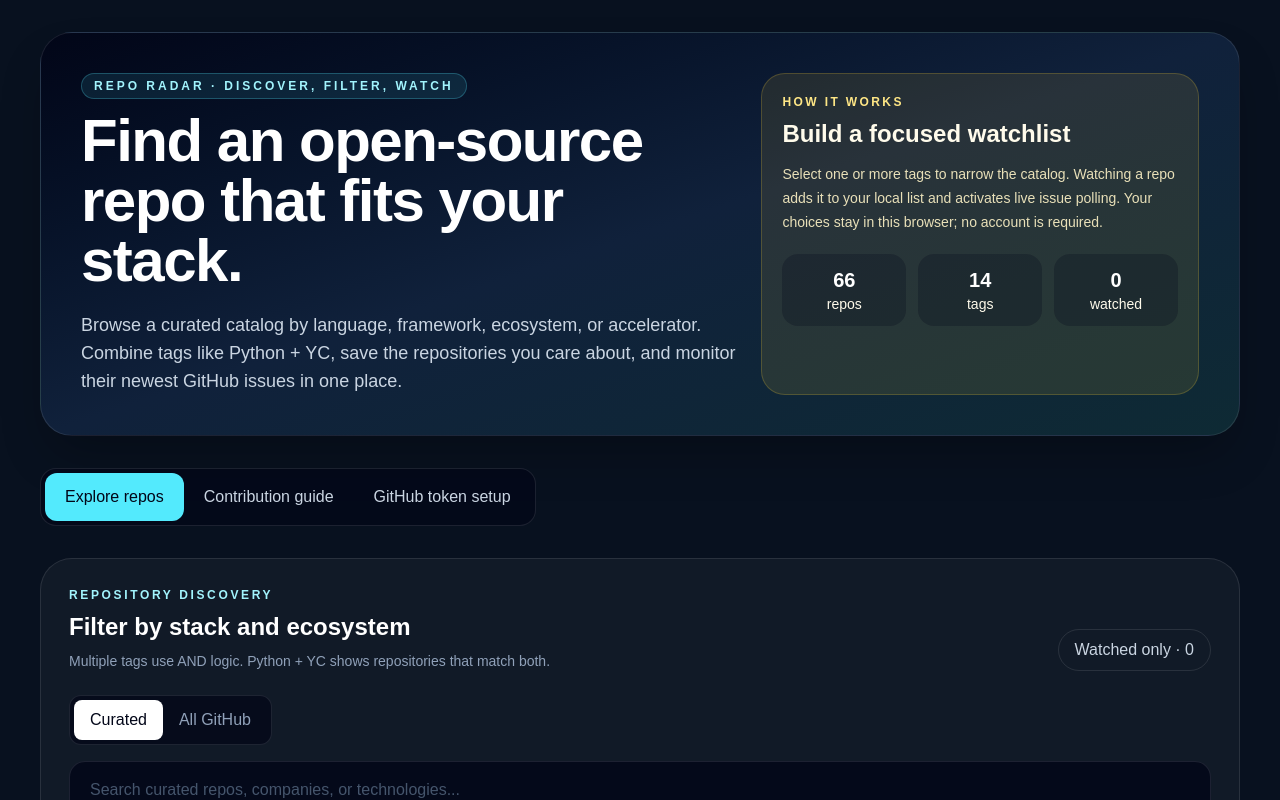
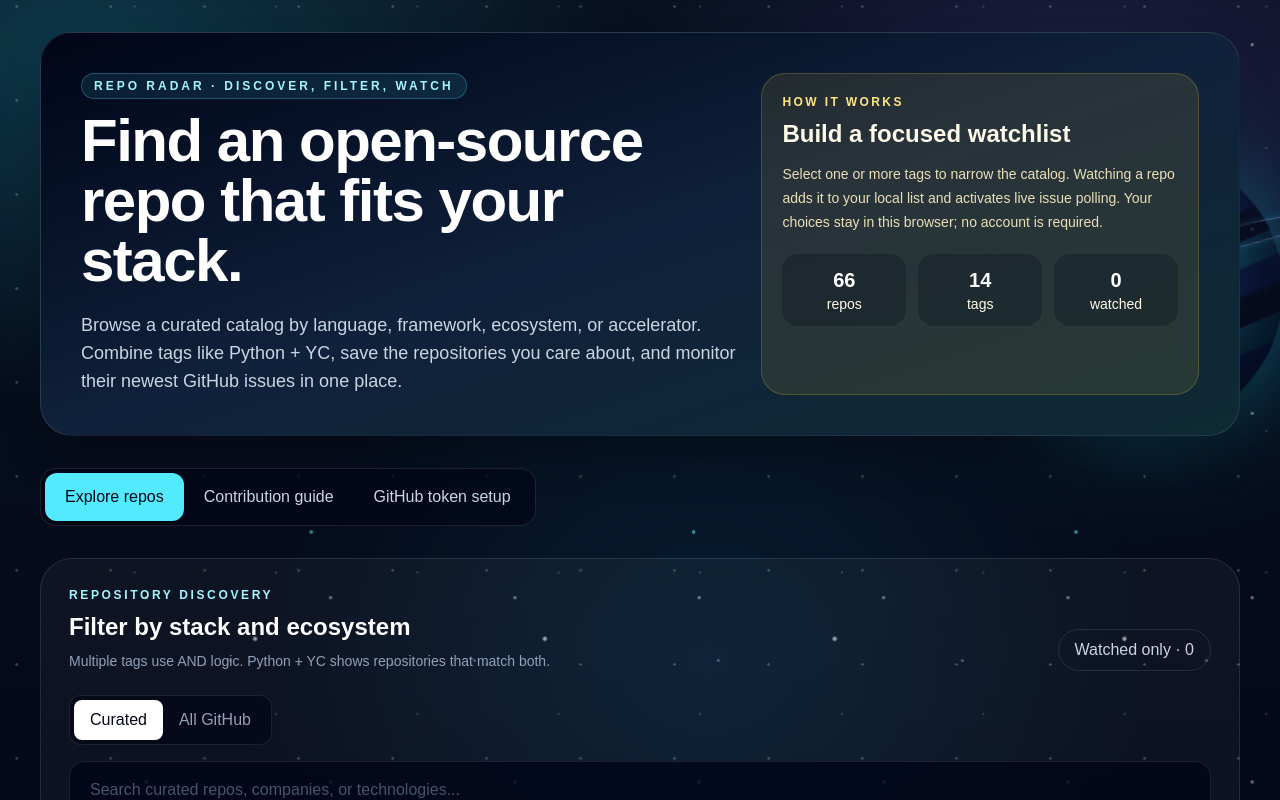
Before and after one commit to ZoroZoro95/RepoForYou, a Next.js app: page / in a window 1280 px wide. Shown: the top 800 px of the page. Built offline with nearby package versions, Linux system fonts and the light colour scheme.

Commit message:
Add animated space background

```diff
--- a/app/globals.css
+++ b/app/globals.css
@@ -28,6 +28,178 @@ body {
     var(--background);
   color: var(--foreground);
   font-family: Arial, Helvetica, sans-serif;
+}
+
+.space-scene {
+  position: fixed;
+  inset: 0;
+  z-index: 0;
+  overflow: hidden;
+  perspective: 700px;
+  pointer-events: none;
+  background:
+    linear-gradient(to bottom, rgba(2, 6, 23, 0.06), rgba(2, 6, 23, 0.72)),
+    #08111f;
+}
+
+.space-nebula {
+  position: absolute;
+  inset: -20%;
+  background:
+    radial-gradient(ellipse at 18% 16%, rgba(34, 211, 238, 0.2), transparent 28%),
+    radial-gradient(ellipse at 78% 24%, rgba(139, 92, 246, 0.17), transparent 26%),
+    radial-gradient(ellipse at 55% 76%, rgba(14, 165, 233, 0.11), transparent 34%);
+  filter: blur(24px);
+  animation: nebula-drift 24s ease-in-out infinite alternate;
+}
+
+.star-layer {
+  position: absolute;
+  inset: -50%;
+  background-repeat: repeat;
+  transform-style: preserve-3d;
+  will-change: transform, opacity;
+}
+
+.star-layer-far {
+  background-image:
+    radial-gradient(circle, rgba(255, 255, 255, 0.5) 0 1px, transparent 1.5px),
+    radial-gradient(circle, rgba(165, 243, 252, 0.45) 0 1px, transparent 1.5px);
+  background-position: 0 0, 43px 67px;
+  background-size: 91px 91px, 137px 137px;
+  animation: star-travel-far 42s linear infinite;
+}
+
+.star-layer-mid {
+  background-image:
+    radial-gradient(circle, rgba(255, 255, 255, 0.72) 0 1.2px, transparent 1.8px),
+    radial-gradient(circle, rgba(196, 181, 253, 0.65) 0 1px, transparent 1.7px);
+  background-position: 23px 31px, 79px 11px;
+  background-size: 173px 173px, 229px 229px;
+  animation: star-travel-mid 28s linear infinite;
+}
+
+.star-layer-near {
+  background-image:
+    radial-gradient(circle, rgba(255, 255, 255, 0.9) 0 1.5px, transparent 2.2px),
+    radial-gradient(circle, rgba(103, 232, 249, 0.85) 0 1.4px, transparent 2px);
+  background-position: 17px 83px, 121px 39px;
+  background-size: 263px 263px, 347px 347px;
+  animation: star-travel-near 18s linear infinite;
+}
+
+.space-planet {
+  position: absolute;
+  top: 5rem;
+  right: clamp(-8rem, -4vw, -2rem);
+  width: clamp(16rem, 30vw, 29rem);
+  aspect-ratio: 1;
+  transform: rotate(-14deg) translateZ(-30px);
+  transform-style: preserve-3d;
+  opacity: 0.72;
+  animation: planet-float 12s ease-in-out infinite;
+}
+
+.space-planet-body,
+.space-planet-glow,
+.space-planet-ring {
+  position: absolute;
+  inset: 15%;
+  border-radius: 50%;
+}
+
+.space-planet-glow {
+  background: rgba(34, 211, 238, 0.25);
+  filter: blur(38px);
+  transform: scale(1.15) translateZ(-25px);
+}
+
+.space-planet-body {
+  overflow: hidden;
+  background:
+    radial-gradient(circle at 32% 28%, rgba(207, 250, 254, 0.86), transparent 8%),
+    repeating-linear-gradient(168deg, rgba(34, 211, 238, 0.8) 0 7%, rgba(30, 64, 175, 0.82) 8% 15%, rgba(15, 23, 42, 0.94) 16% 24%);
+  box-shadow:
+    inset -3rem -2rem 4rem rgba(2, 6, 23, 0.9),
+    inset 1.2rem 1rem 2.6rem rgba(165, 243, 252, 0.22),
+    0 0 4rem rgba(34, 211, 238, 0.18);
+}
+
+.space-planet-ring {
+  inset: 42% -8%;
+  border: 2px solid rgba(196, 181, 253, 0.5);
+  box-shadow: 0 0 1.2rem rgba(34, 211, 238, 0.28);
+  transform: rotateX(68deg) rotateZ(-8deg) translateZ(30px);
+}
+
+.shooting-star {
+  position: absolute;
+  width: 8rem;
+  height: 1px;
+  opacity: 0;
+  background: linear-gradient(90deg, transparent, rgba(255, 255, 255, 0.85));
+  filter: drop-shadow(0 0 5px rgba(103, 232, 249, 0.8));
+  transform: rotate(-32deg);
+}
+
+.shooting-star-one {
+  top: 24%;
+  left: 12%;
+  animation: shoot 9s ease-in infinite 2s;
+}
+
+.shooting-star-two {
+  top: 58%;
+  left: 62%;
+  animation: shoot 13s ease-in infinite 7s;
+}
+
+@keyframes star-travel-far {
+  from { transform: translate3d(0, 0, -180px) scale(1.28); opacity: 0.45; }
+  to { transform: translate3d(-2%, 5%, 80px) scale(1.02); opacity: 0.72; }
+}
+
+@keyframes star-travel-mid {
+  from { transform: translate3d(2%, -2%, -100px) scale(1.18); opacity: 0.52; }
+  to { transform: translate3d(-4%, 8%, 130px) scale(1); opacity: 0.88; }
+}
+
+@keyframes star-travel-near {
+  from { transform: translate3d(-2%, -5%, -30px) scale(1.08); opacity: 0.54; }
+  to { transform: translate3d(3%, 12%, 180px) scale(0.95); opacity: 0.9; }
+}
+
+@keyframes nebula-drift {
+  from { transform: translate3d(-2%, -1%, -80px) rotate(-2deg) scale(1); }
+  to { transform: translate3d(3%, 2%, 20px) rotate(3deg) scale(1.08); }
+}
+
+@keyframes planet-float {
+  0%, 100% { transform: rotate(-14deg) translate3d(0, 0, -30px); }
+  50% { transform: rotate(-11deg) translate3d(-1rem, 1.2rem, 25px); }
+}
+
+@keyframes shoot {
+  0%, 78% { opacity: 0; transform: translate3d(-8rem, -4rem, 70px) rotate(-32deg); }
+  82% { opacity: 1; }
+  90%, 100% { opacity: 0; transform: translate3d(24rem, 14rem, 120px) rotate(-32deg); }
+}
+
+@media (max-width: 640px) {
+  .space-planet {
+    top: 9rem;
+    right: -9rem;
+    opacity: 0.48;
+  }
+}
+
+@media (prefers-reduced-motion: reduce) {
+  .space-nebula,
+  .star-layer,
+  .space-planet,
+  .shooting-star {
+    animation: none;
+  }
 }
 
 a {
--- a/app/page.tsx
+++ b/app/page.tsx
@@ -1388,8 +1388,21 @@ export default function Home() {
       : "";
 
   return (
-    <main className="min-h-screen bg-[#08111f] text-slate-100">
-      <section className="mx-auto flex w-full max-w-7xl flex-col gap-8 px-5 py-8 sm:px-8 lg:px-10">
+    <main className="relative min-h-screen overflow-hidden text-slate-100">
+      <div aria-hidden="true" className="space-scene">
+        <div className="space-nebula" />
+        <div className="star-layer star-layer-far" />
+        <div className="star-layer star-layer-mid" />
+        <div className="star-layer star-layer-near" />
+        <div className="space-planet">
+          <div className="space-planet-glow" />
+          <div className="space-planet-body" />
+          <div className="space-planet-ring" />
+        </div>
+        <div className="shooting-star shooting-star-one" />
+        <div className="shooting-star shooting-star-two" />
+      </div>
+      <section className="relative z-10 mx-auto flex w-full max-w-7xl flex-col gap-8 px-5 py-8 sm:px-8 lg:px-10">
         <header className="grid gap-6 rounded-[2rem] border border-white/10 bg-gradient-to-br from-slate-950 via-[#10213b] to-[#0e2a34] p-6 shadow-2xl shadow-black/30 lg:grid-cols-[1.2fr_0.8fr] lg:p-10">
           <div>
             <p className="mb-3 w-fit rounded-full border border-cyan-300/25 bg-cyan-300/10 px-3 py-1 text-xs font-semibold uppercase tracking-[0.25em] text-cyan-200">
```
